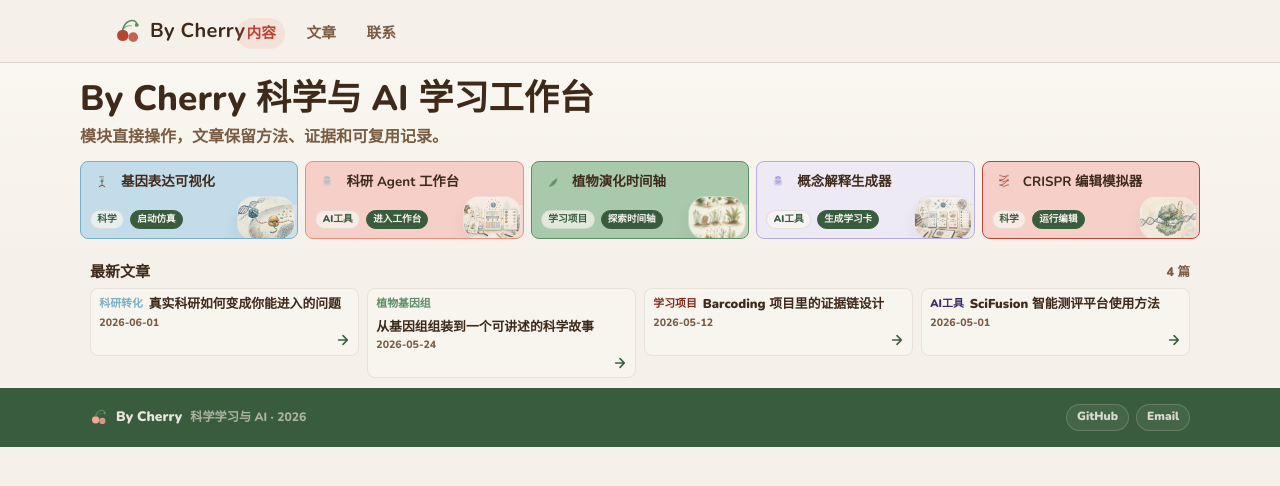
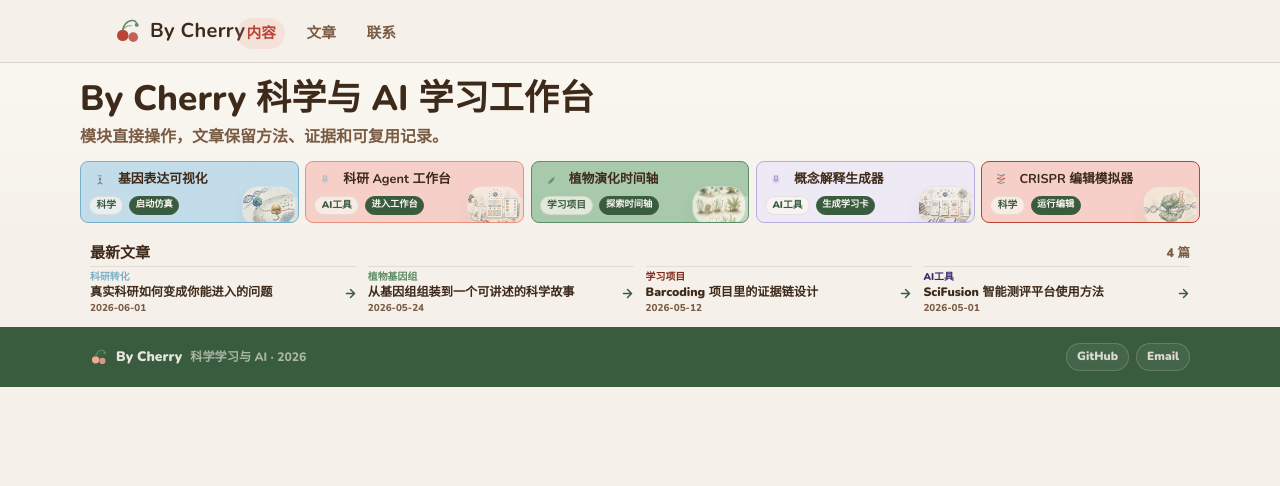
Before and after one commit to liruirui321/Bycherry, a React (Vite) app: page / in a window 1280 px wide. Shown: the top 486 px of the page. Built offline with nearby package versions, Linux system fonts and the light colour scheme.

Commit message:
Compact homepage entry layout

```diff
--- a/src/app/components/Hero.tsx
+++ b/src/app/components/Hero.tsx
@@ -23,12 +23,13 @@ export function Hero() {
         padding: "1rem 1.5rem 1.05rem",
         width: "100%",
         maxWidth: "100%",
+        boxSizing: "border-box",
         background:
           "linear-gradient(180deg, rgba(250,247,241,0.98) 0%, rgba(245,241,234,0.95) 100%), linear-gradient(rgba(58,92,62,0.06) 1px, transparent 1px), linear-gradient(90deg, rgba(58,92,62,0.05) 1px, transparent 1px)",
         backgroundSize: "auto, 42px 42px, 42px 42px",
       }}
     >
-      <div className="hero-inner" style={{ position: "relative", zIndex: 2, maxWidth: 1120, width: "100%", minWidth: 0, margin: "0 auto" }}>
+      <div className="hero-inner" style={{ position: "relative", zIndex: 2, maxWidth: 1120, width: "100%", minWidth: 0, margin: "0 auto", boxSizing: "border-box" }}>
         <div className="hero-header-row" style={{ maxWidth: 760, marginBottom: "0.72rem" }}>
           <div style={{ minWidth: 0 }}>
             <h1
@@ -61,7 +62,7 @@ export function Hero() {
           </div>
         </div>
 
-        <nav id="works" className="hero-work-grid" aria-label="首屏学习模块目录" style={{ display: "grid", gridTemplateColumns: "repeat(auto-fit, minmax(148px, 1fr))", gap: "0.46rem", minWidth: 0, maxWidth: "100%" }}>
+        <nav id="works" className="hero-work-grid" aria-label="首屏学习模块目录" style={{ display: "grid", gridTemplateColumns: "repeat(auto-fit, minmax(136px, 1fr))", gap: "0.42rem", minWidth: 0, maxWidth: "100%", boxSizing: "border-box" }}>
           {works.map((work) => {
             const toolHref = getWorkToolHref(work.href);
             return (
@@ -78,11 +79,11 @@ export function Hero() {
                   background: work.color,
                   border: `1.5px solid ${work.border}`,
                   borderRadius: 8,
-                  padding: "0.52rem 0.56rem",
+                  padding: "0.44rem 0.5rem",
                   color: "var(--cherry-warm-brown)",
                   textDecoration: "none",
                   textAlign: "left",
-                  minHeight: 78,
+                  minHeight: 62,
                   display: "flex",
                   flexDirection: "column",
                   justifyContent: "space-between",
@@ -91,23 +92,24 @@ export function Hero() {
                   overflow: "hidden",
                   minWidth: 0,
                   maxWidth: "100%",
+                  boxSizing: "border-box",
                 }}
               >
-                <div aria-hidden="true" style={{ position: "absolute", right: -12, bottom: -10, width: 58, height: 44, borderRadius: 8, background: "rgba(250,247,241,0.36)", border: "1px solid rgba(94,68,42,0.08)" }} />
+                <div aria-hidden="true" style={{ position: "absolute", right: -12, bottom: -14, width: 54, height: 40, borderRadius: 8, background: "rgba(250,247,241,0.36)", border: "1px solid rgba(94,68,42,0.08)" }} />
                 <div style={{ display: "flex", alignItems: "center", gap: 7, minWidth: 0, position: "relative", zIndex: 1 }}>
-                  <span style={{ width: 24, height: 24, display: "inline-flex", alignItems: "center", justifyContent: "center", transform: "scale(0.58)", transformOrigin: "center" }}>{work.icon}</span>
-                  <strong style={{ fontSize: "0.84rem", lineHeight: 1.22, minWidth: 0, overflowWrap: "anywhere" }}>{work.title}</strong>
+                  <span style={{ width: 22, height: 22, display: "inline-flex", alignItems: "center", justifyContent: "center", transform: "scale(0.52)", transformOrigin: "center" }}>{work.icon}</span>
+                  <strong style={{ fontSize: "0.8rem", lineHeight: 1.2, minWidth: 0, overflowWrap: "anywhere" }}>{work.title}</strong>
                 </div>
                 <div className="hero-work-outcome" style={{ display: "flex", alignItems: "center", gap: 6, flexWrap: "wrap", alignContent: "start", position: "relative", zIndex: 1, paddingRight: 34 }}>
                   <span style={{ background: "rgba(250,247,241,0.7)", border: "1px solid rgba(94,68,42,0.1)", borderRadius: 999, padding: "0.08rem 0.4rem", color: "var(--cherry-forest)", fontSize: "0.61rem", fontWeight: 900 }}>
                     {work.category}
                   </span>
-                  <span className="hero-work-completion" style={{ background: "var(--cherry-forest)", border: "1px solid var(--cherry-forest)", borderRadius: 999, padding: "0.1rem 0.38rem", color: "#FAF7F1", fontSize: "0.6rem", fontWeight: 900 }}>
+                  <span className="hero-work-completion" style={{ background: "var(--cherry-forest)", border: "1px solid var(--cherry-forest)", borderRadius: 999, padding: "0.08rem 0.34rem", color: "#FAF7F1", fontSize: "0.58rem", fontWeight: 900 }}>
                     {work.action}
                   </span>
                 </div>
-                <div className="hero-work-preview" style={{ position: "absolute", right: 2, bottom: -2, display: "flex", justifyContent: "flex-end", opacity: 0.88, zIndex: 0 }}>
-                  <WorkPreviewIllustration slug={work.slug} color={work.border} width={58} height={44} />
+                <div className="hero-work-preview" style={{ position: "absolute", right: 2, bottom: -4, display: "flex", justifyContent: "flex-end", opacity: 0.78, zIndex: 0 }}>
+                  <WorkPreviewIllustration slug={work.slug} color={work.border} width={54} height={40} />
                 </div>
               </a>
             );
@@ -133,21 +135,20 @@ export function Hero() {
           }
 
           .hero-work-grid {
-            display: flex !important;
-            grid-template-columns: none !important;
-            overflow-x: auto;
-            overscroll-behavior-x: contain;
-            scroll-snap-type: x proximity;
-            padding-bottom: 0.25rem;
-            width: 100% !important;
-            max-width: 100% !important;
+            display: grid !important;
+            grid-template-columns: repeat(2, minmax(0, 1fr)) !important;
+            overflow-x: visible;
+            padding-bottom: 0;
+            width: calc(100vw - 2rem) !important;
+            max-width: calc(100vw - 2rem) !important;
+            box-sizing: border-box;
           }
 
           .hero-work-card {
-            width: min(46vw, 190px) !important;
-            min-width: min(46vw, 190px) !important;
-            max-width: min(46vw, 190px) !important;
-            scroll-snap-align: start;
+            width: 100% !important;
+            min-width: 0 !important;
+            max-width: 100% !important;
+            box-sizing: border-box;
           }
 
           .hero-work-card strong,
--- a/src/app/components/HomeLibrary.tsx
+++ b/src/app/components/HomeLibrary.tsx
@@ -20,7 +20,7 @@ function openArticle(href: string, event: React.MouseEvent<HTMLAnchorElement>) {
 
 function LibraryRows({ items }: { items: LibraryItem[] }) {
   return (
-    <ul className="home-library-list" style={{ listStyle: "none", margin: 0, padding: 0, display: "grid", gridTemplateColumns: "repeat(4, minmax(0, 1fr))", gap: "0.5rem" }}>
+    <ul className="home-library-list" style={{ listStyle: "none", margin: 0, padding: 0, display: "grid", gridTemplateColumns: "repeat(4, minmax(0, 1fr))", columnGap: "0.7rem", rowGap: 0 }}>
       {items.map((item) => (
         <li key={item.href}>
           <a
@@ -32,32 +32,29 @@ function LibraryRows({ items }: { items: LibraryItem[] }) {
             onFocus={() => preloadRouteForHref(item.href)}
             onPointerDown={() => preloadRouteForHref(item.href)}
             style={{
-              display: "flex",
-              minHeight: 62,
-              flexDirection: "column",
-              justifyContent: "space-between",
-              gap: "0.28rem",
+              display: "grid",
+              gridTemplateColumns: "minmax(0, 1fr) auto",
+              alignItems: "center",
+              minHeight: 42,
+              gap: "0.42rem",
               color: "inherit",
               textDecoration: "none",
-              border: "1px solid rgba(94,68,42,0.1)",
-              borderRadius: 8,
-              padding: "0.46rem 0.52rem",
-              background: "rgba(250,247,241,0.62)",
+              borderTop: "1px solid rgba(94,68,42,0.12)",
+              padding: "0.38rem 0",
+              background: "transparent",
             }}
           >
             <span style={{ minWidth: 0, display: "grid", gap: "0.18rem" }}>
-              <span style={{ display: "flex", alignItems: "center", gap: 6, minWidth: 0, flexWrap: "wrap" }}>
-                <span style={{ color: item.color, fontSize: "0.68rem", fontWeight: 900 }}>{item.label}</span>
-                <strong style={{ color: "var(--cherry-warm-brown)", fontSize: "0.8rem", lineHeight: 1.28, fontWeight: 900, overflowWrap: "anywhere", overflow: "hidden", display: "-webkit-box", WebkitLineClamp: 2, WebkitBoxOrient: "vertical" }}>
-                  {item.title}
-                </strong>
+              <span style={{ display: "grid", minWidth: 0, gap: "0.12rem" }}>
+                <span style={{ color: item.color, fontSize: "0.62rem", fontWeight: 900, lineHeight: 1 }}>{item.label}</span>
+                <strong style={{ color: "var(--cherry-warm-brown)", fontSize: "0.76rem", lineHeight: 1.24, fontWeight: 900, overflowWrap: "anywhere", overflow: "hidden", display: "-webkit-box", WebkitLineClamp: 2, WebkitBoxOrient: "vertical" }}>{item.title}</strong>
               </span>
-              <span className="home-library-meta" style={{ color: "var(--cherry-warm-mid)", fontSize: "0.66rem", lineHeight: 1.25, fontWeight: 800 }}>
+              <span className="home-library-meta" style={{ color: "var(--cherry-warm-mid)", fontSize: "0.62rem", lineHeight: 1.1, fontWeight: 800 }}>
                 {item.date}
               </span>
             </span>
-            <span style={{ alignSelf: "flex-end", lineHeight: 1 }}>
-              <IconArrowRight size={14} color="var(--cherry-forest)" />
+            <span style={{ lineHeight: 1 }}>
+              <IconArrowRight size={13} color="var(--cherry-forest)" />
             </span>
           </a>
         </li>
@@ -87,10 +84,10 @@ export function HomeLibrary() {
   return (
     <section
       aria-labelledby="home-library-heading"
-      style={{ fontFamily: "'Nunito', sans-serif", padding: "0.45rem 1.5rem 0.6rem", background: "var(--background)" }}
+      style={{ fontFamily: "'Nunito', sans-serif", padding: "0.25rem 1.5rem 0.45rem", background: "var(--background)" }}
     >
       <div id="research" style={{ maxWidth: 1100, margin: "0 auto" }}>
-        <div style={{ display: "flex", justifyContent: "space-between", alignItems: "center", gap: "1rem", flexWrap: "wrap", marginBottom: "0.42rem" }}>
+        <div style={{ display: "flex", justifyContent: "space-between", alignItems: "center", gap: "1rem", flexWrap: "wrap", marginBottom: "0.24rem" }}>
           <div>
             <h2 id="home-library-heading" style={{ margin: 0, color: "var(--cherry-warm-brown)", fontSize: "0.94rem", lineHeight: 1.2, fontWeight: 900 }}>
               最新文章
@@ -117,16 +114,17 @@ export function HomeLibrary() {
           }
 
           @media (max-width: 860px) {
+            #research {
+              max-width: calc(100vw - 2rem) !important;
+            }
+
             #research .home-library-list {
-              display: flex !important;
-              overflow-x: auto;
-              scroll-snap-type: x proximity;
-              padding-bottom: 0.2rem !important;
+              grid-template-columns: repeat(2, minmax(0, 1fr)) !important;
+              column-gap: 0.7rem !important;
             }
 
             #research .home-library-list > li {
-              min-width: min(58vw, 220px);
-              scroll-snap-align: start;
+              min-width: 0;
             }
           }
         `}
```
Also changed, not shown: scripts/verify-content-integrity.mjs (+9 -3 lines).
